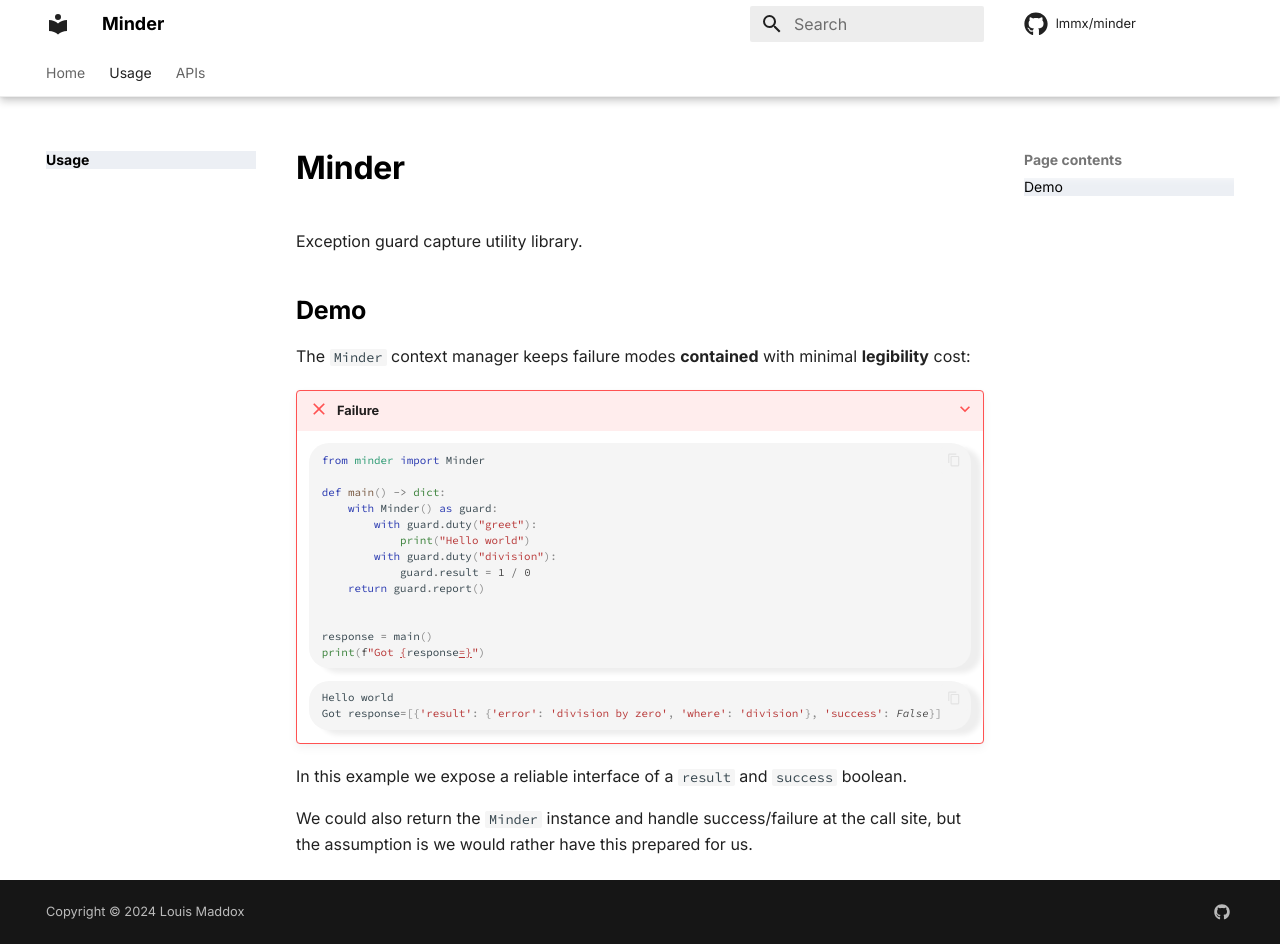
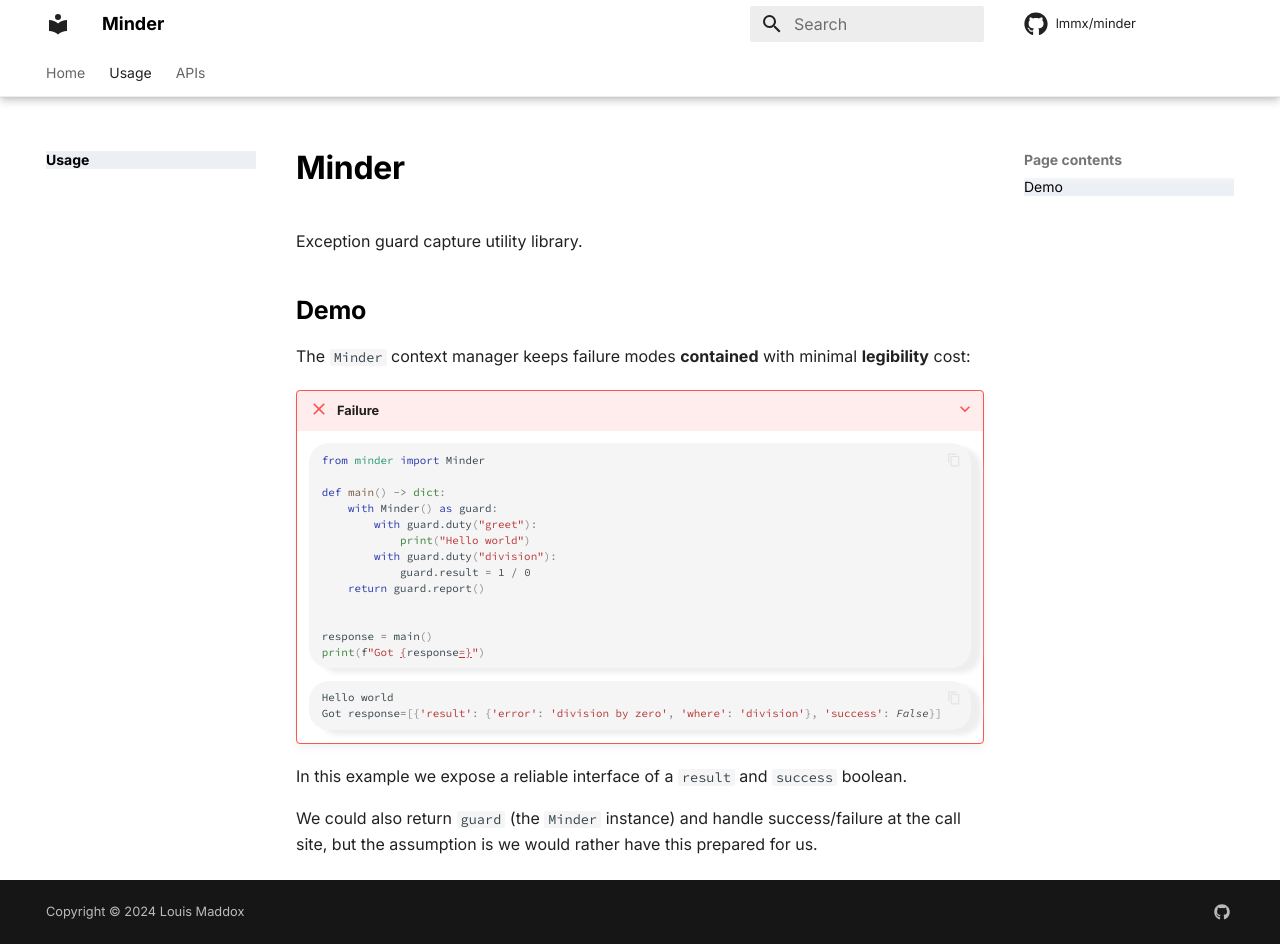
Before and after one commit to lmmx/minder, an MkDocs documentation site: the page built from docs/usage/index.md, in a window 1280 px wide and 944 px high. Built offline with MkDocs 1.6.1 and Material for MkDocs 9.7.7, drawn with Linux system fonts in a browser that asks for light colours; comment, search, counter and statistics services are not loaded.

```diff
--- a/docs/usage/index.md
+++ b/docs/usage/index.md
@@ -31,5 +31,5 @@ The `Minder` context manager keeps failure modes **contained** with minimal **le
 
 In this example we expose a reliable interface of a `result` and `success` boolean.
 
-We could also return the `Minder` instance and handle success/failure at the call site,
+We could also return `guard` (the `Minder` instance) and handle success/failure at the call site,
 but the assumption is we would rather have this prepared for us.
```
Also changed, not shown: README.md (+4 -2 lines).
